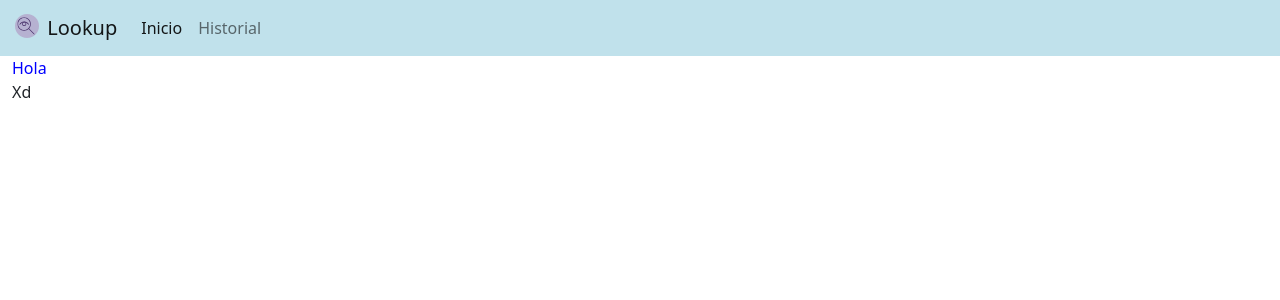
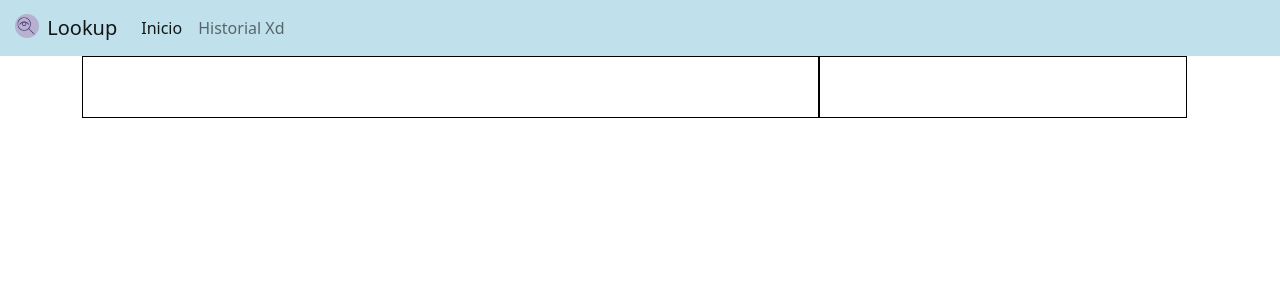
Before and after one commit to msosav/Lookup, a Django app: page / in a window 1280 px wide. Shown: the top 300 px of the page. Run offline with Django 4.2, Linux system fonts and the light colour scheme.

Commit message:
Cree un html de navBar y lo inclui en las paginas

```diff
--- a/Aplicacion/views.py
+++ b/Aplicacion/views.py
@@ -3,3 +3,6 @@ from django.shortcuts import render
 # Create your views here.
 def inicio(request):
     return render(request, 'inicio.html')
+
+def historial(request):
+    return render(request, 'historial.html')
--- a/Lookup/urls.py
+++ b/Lookup/urls.py
@@ -16,9 +16,10 @@ Including another URLconf
 from django.contrib import admin
 from django.urls import path
 
-from Aplicacion.views import inicio
+from Aplicacion.views import historial, inicio
 
 urlpatterns = [
     path('admin/', admin.site.urls),
-    path('', inicio)
+    path('', inicio),
+    path('historial/', historial),
 ]
--- a/static/css/inicio.css
+++ b/static/css/inicio.css
@@ -1,16 +1,21 @@
 .container {
-  border: 1px;
-  display: inline-block;
-  width: auto;
-  margin: auto;
-  text-align: left;
+  margin: 0;
+  padding: 0;
+  font-size: 0;
+  box-sizing: border-box;
 }
 
 .buscador {
-  border: 1px;
-  color: blue;
+  border: 1px solid black;
+  width: 66%;
+  display: inline-block;
+  padding: 30px;
+  color: brown;
 }
 
 .mas-buscados {
-  border: 1px;
+  border: 1px solid black;
+  width: 33%;
+  display: inline-block;
+  padding: 30px;
 }
--- a/templates/inicio.html
+++ b/templates/inicio.html
@@ -1,52 +1,13 @@
 <!DOCTYPE html>
-{% load static %}
 <html lang="en">
   <head>
-    <meta charset="UTF-8" />
-    <meta http-equiv="X-UA-Compatible" content="IE=edge" />
-    <meta name="viewport" content="width=device-width, initial-scale=1.0" />
-    <!-- CSS only -->
     <title>Lookup</title>
     <link rel="stylesheet" href="/static/css/inicio.css" />
-    <link
-      href="https://cdn.jsdelivr.net/npm/bootstrap@5.2.0/dist/css/bootstrap.min.css"
-      rel="stylesheet"
-      integrity="sha384-gH2yIJqKdNHPEq0n4Mqa/HGKIhSkIHeL5AyhkYV8i59U5AR6csBvApHHNl/vI1Bx"
-      crossorigin="anonymous"
-    />
   </head>
   <body>
-    <nav class="navbar navbar-expand-lg" style="background-color: #c0e1eb">
-      <div class="container-fluid">
-        <a class="navbar-brand" href="#">
-          <img src="{% static "images/logo.svg" %}" alt="" width="30"
-          height="24" class="d-inline-block align-text-top" /> Lookup
-        </a>
-        <button
-          class="navbar-toggler"
-          type="button"
-          data-bs-toggle="collapse"
-          data-bs-target="#navbarNav"
-          aria-controls="navbarNav"
-          aria-expanded="false"
-          aria-label="Toggle navigation"
-        >
-          <span class="navbar-toggler-icon"></span>
-        </button>
-        <div class="collapse navbar-collapse" id="navbarNav">
-          <ul class="navbar-nav">
-            <li class="nav-item">
-              <a class="nav-link active" aria-current="page" href="#">Inicio</a>
-            </li>
-            <li class="nav-item">
-              <a class="nav-link" href="#">Historial</a>
-            </li>
-          </ul>
-        </div>
-      </div>
-    </nav>
+    {% include "navBar.html" %}
     <div class="container">
-      <div class="buscador">Hola</div>
+      <div class="buscador">Hola a</div>
       <div class="mas-buscados">Xd</div>
     </div>
   </body>
--- /dev/null
+++ b/templates/navBar.html
@@ -0,0 +1,43 @@
+<!DOCTYPE html>
+{% load static %}
+<html lang="en">
+  <link
+    href="https://cdn.jsdelivr.net/npm/bootstrap@5.2.0/dist/css/bootstrap.min.css"
+    rel="stylesheet"
+    integrity="sha384-gH2yIJqKdNHPEq0n4Mqa/HGKIhSkIHeL5AyhkYV8i59U5AR6csBvApHHNl/vI1Bx"
+    crossorigin="anonymous"
+  />
+  <body>
+    <nav class="navbar navbar-expand-lg" style="background-color: #c0e1eb">
+      <div class="container-fluid">
+        <a class="navbar-brand" href="#">
+          <img src="{% static "images/logo.svg" %}" alt="" width="30"
+          height="24" class="d-inline-block align-text-top" /> Lookup
+        </a>
+        <button
+          class="navbar-toggler"
+          type="button"
+          data-bs-toggle="collapse"
+          data-bs-target="#navbarNav"
+          aria-controls="navbarNav"
+          aria-expanded="false"
+          aria-label="Toggle navigation"
+        >
+          <span class="navbar-toggler-icon"></span>
+        </button>
+        <div class="collapse navbar-collapse" id="navbarNav">
+          <ul class="navbar-nav">
+            <li class="nav-item">
+              <a class="nav-link active" aria-current="page" href="#inicio"
+                >Inicio</a
+              >
+            </li>
+            <li class="nav-item">
+              <a class="nav-link" href="historial/">Historial Xd</a>
+            </li>
+          </ul>
+        </div>
+      </div>
+    </nav>
+  </body>
+</html>
```
Also changed, not shown: templates/historial.html (added, +13 -0 lines).
